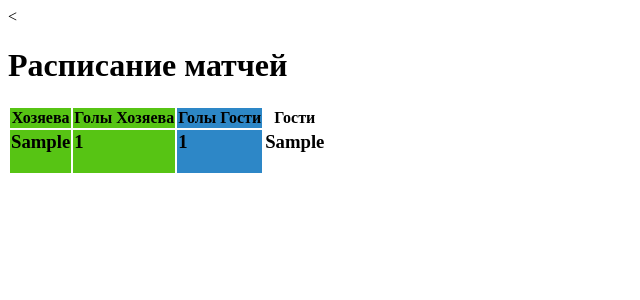
After one commit to SlavaSur/SL, a Django app: template SuperLeague/templates/SuperLeague/tours.html in a window 1280 px wide. The commit adds this page. Shown: the top 300 px of the page, without its empty margins (0-640 px from the left). Run offline with Django 3.2, Linux system fonts and the light colour scheme; the template is opened without the code that fills it: values that come from a table or form of the project are taken from there, others are empty; tables that the repository leaves empty hold one stand-in row (values such as "Sample post").

Commit message:
Added functions tours, game

```diff
--- a/SL/urls.py
+++ b/SL/urls.py
@@ -19,4 +19,5 @@ from django.urls import path, include
 urlpatterns = [
     path('admin/', admin.site.urls),
     path('', include('SuperLeague.urls')),
+    path('tours/', include('SuperLeague.urls')),
 ]
--- a/SuperLeague/models.py
+++ b/SuperLeague/models.py
@@ -1,7 +1,9 @@
+#from .views import game, tours
 from django.db import models
 
 # Create your models here.
-class Club (models.Model):
+
+class Club(models.Model):
     club_name = models.CharField (max_length=50)
     coutry = models.CharField (max_length=3)
     rating = models.IntegerField ()
@@ -13,9 +15,9 @@ class Club (models.Model):
         ordering = ["id"]
 
 class Tour(models.Model):
-    home = models.CharField (max_length=50)
-    goal_home = models.IntegerField()
-    goal_away = models.IntegerField()
+    home = models.CharField (max_length=50) #SuperLeague.views.tours(Club.club_name),
+    goal_home = models.IntegerField(default=0)
+    goal_away = models.IntegerField(default=0)
     away = models.CharField(max_length=50)
 
 class Table (models.Model):
--- a/SuperLeague/templates/SuperLeague/gs.html
+++ b/SuperLeague/templates/SuperLeague/gs.html
@@ -11,8 +11,8 @@
     <h1>Добро пожаловать в Суперлигу</h1>
     <table>
       <colgroup>
-    <col span="3" style="background:Khaki"><!-- С помощью этой конструкции задаем цвет фона для первых трех столбцов таблицы-->
-    <col style="background-color:LightCyan"><!-- Задаем цвет фона для следующего (одного) столбца таблицы-->
+    <col span="3" style="background:#57c414"><!-- С помощью этой конструкции задаем цвет фона для первых трех столбцов таблицы-->
+    <col style="background-color:#2d87c7"><!-- Задаем цвет фона для следующего (одного) столбца таблицы-->
   </colgroup>
     <tr>
         <th>N</th>
@@ -32,5 +32,6 @@
     </tr>
         {% endfor %}
     </table>
+<p><button>Погнали</button> </p>
 </body>
 </html>
--- /dev/null
+++ b/SuperLeague/templates/SuperLeague/tours.html
@@ -0,0 +1,36 @@
+<<!doctype html>
+<html lang="en">
+<head>
+    <meta charset="UTF-8">
+    <meta name="viewport"
+          content="width=device-width, user-scalable=no, initial-scale=1.0, maximum-scale=1.0, minimum-scale=1.0">
+    <meta http-equiv="X-UA-Compatible" content="ie=edge">
+    <title>Расписание матчей</title>
+</head>
+<body>
+    <h1>Расписание матчей</h1>
+    <table>
+      <colgroup>
+    <col span="2" style="background:#57c414"><!-- С помощью этой конструкции задаем цвет фона для первых трех столбцов таблицы-->
+    <col style="background-color:#2d87c7"><!-- Задаем цвет фона для следующего (одного) столбца таблицы-->
+  </colgroup>
+    <tr>
+        <th>Хозяева</th>
+        <th>Голы Хозяева</th>
+        <th>Голы Гости</th>
+        <th>Гости</th>
+    </tr>
+        {% for i in tour %}
+
+    <tr>
+        <td>  <h3>{{ i.home }} </h3> </td>
+        <td>  <h3>{{ i.goal_home }} </h3> </td>
+        <td>  <h3>{{ i.goal_away }} </h3> </td>
+        <td>  <h3>{{ i.away }} </h3> </td>
+
+
+    </tr>
+        {% endfor %}
+    </table>
+</body>
+</html>
--- a/SuperLeague/urls.py
+++ b/SuperLeague/urls.py
@@ -3,4 +3,5 @@ from . import views
 
 urlpatterns = [
     path('', views.gs),
+    path('tours/', views.tours),
 ]
```
Also changed, not shown: SuperLeague/views.py (+29 -1 lines).
